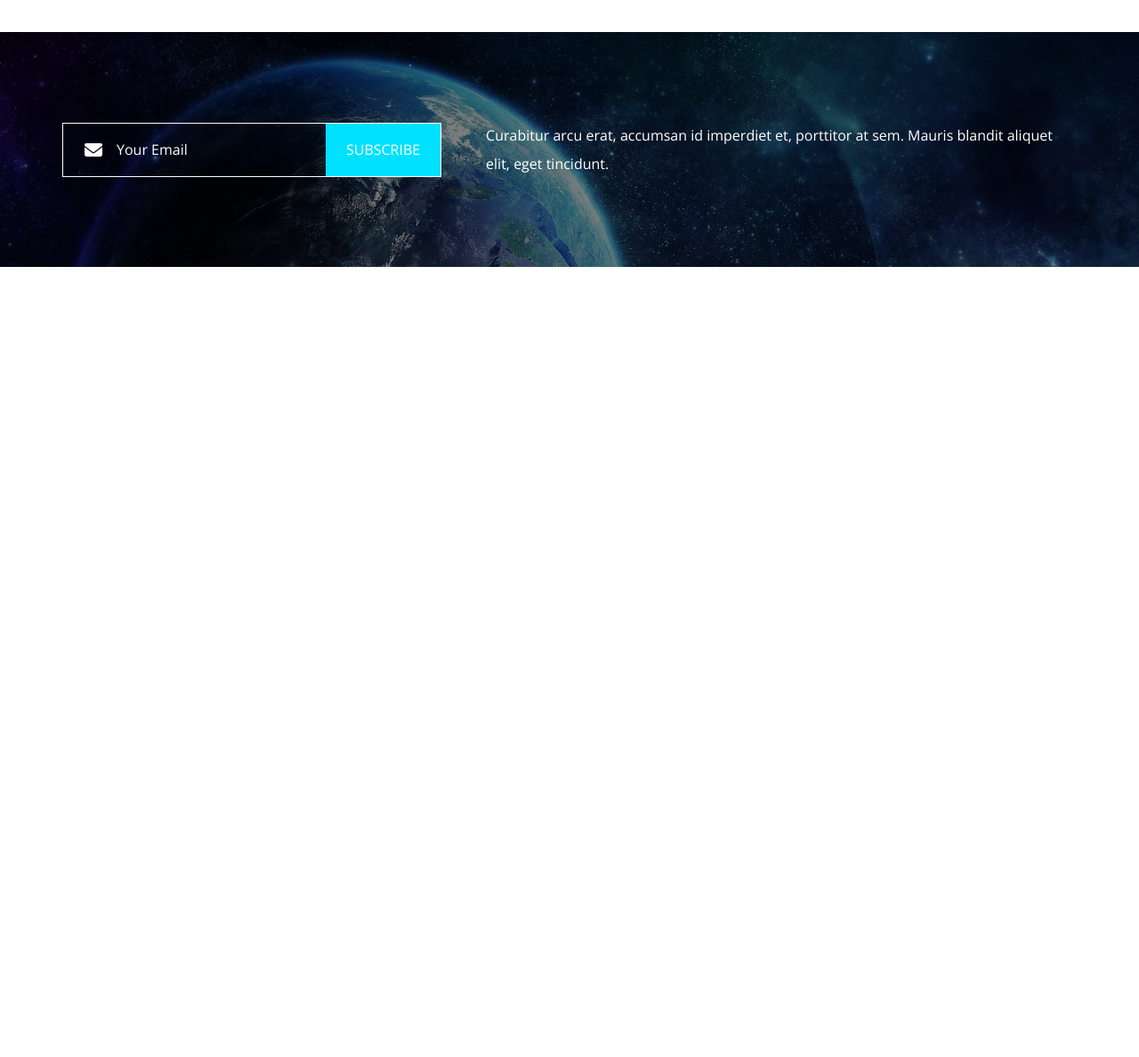
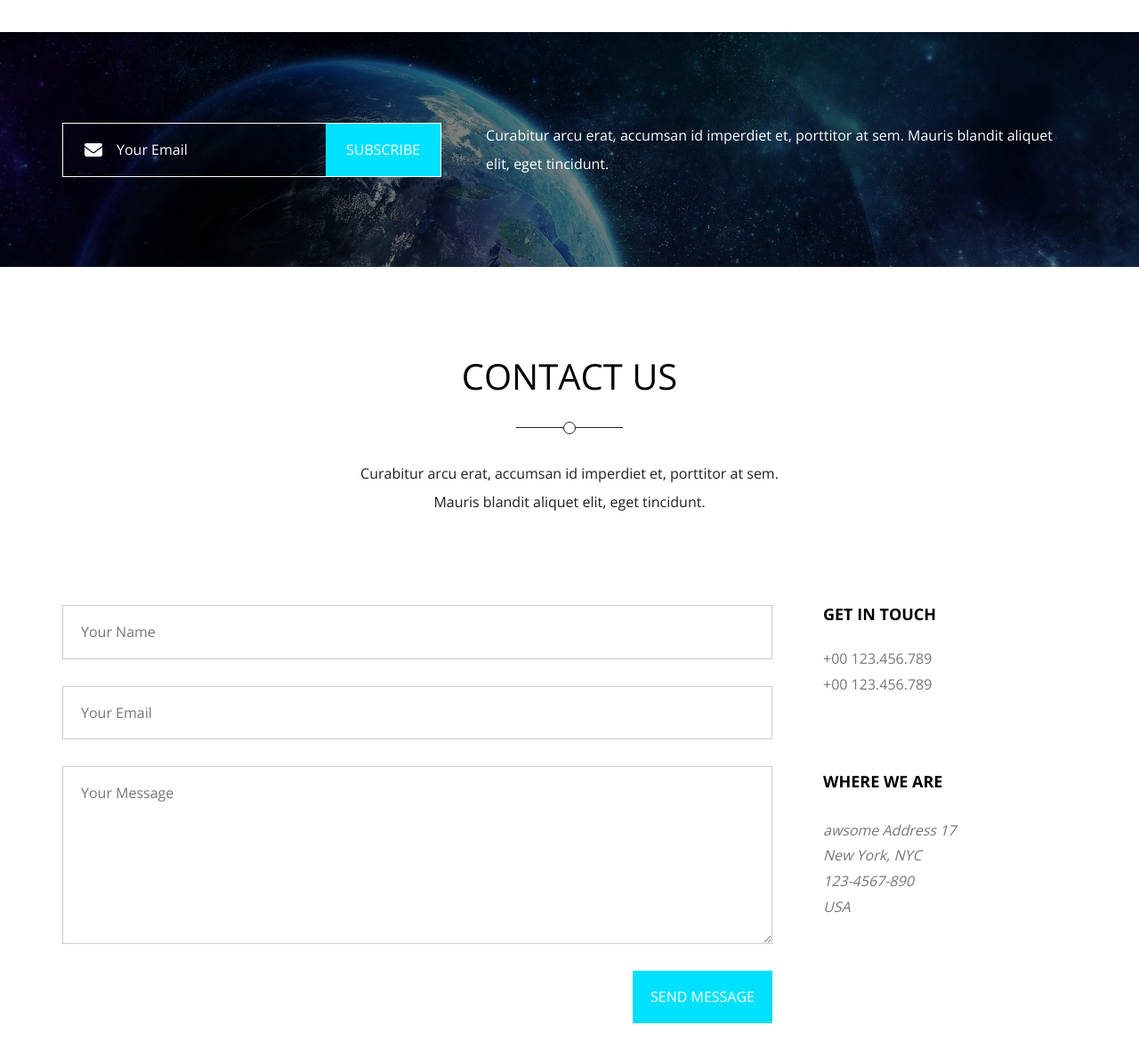
Before and after one commit to AhmedSayedx/Template_2-HTML-CSS-, a plain HTML site: page index.html in a window 1280 px wide. Shown: the part 7543-8731 px from the top of the page at 89% size. Before the commit the page ends 7843 px from the top, so only its background shows below. Drawn offline with nearby package versions, Linux system fonts and the light colour scheme.

Commit message:
contact us

```diff
--- a/css/kasper.css
+++ b/css/kasper.css
@@ -964,3 +964,71 @@ header nav .form i {
   }
 }
 /* end subscribe */
+/* start contactUs */
+.contact {
+  padding-top: var(--section-padding);
+  padding-bottom: var(--section-padding);
+}
+.contact .content {
+  display: flex;
+  justify-content: space-between;
+}
+@media (max-width: 767px) {
+  .contact .content {
+    flex-direction: column;
+  }
+}
+.contact .content form {
+  flex-basis: 70%;
+}
+.contact .content form .main-input {
+  padding: 20px;
+  display: block;
+  border: 1px solid #ccc;
+  margin-bottom: 30px;
+  width: 100%;
+}
+.contact .content form .main-input:focus {
+  outline: none;
+}
+.contact .content form textarea.main-input {
+  height: 200px;
+}
+.contact .content form input[type="submit"] {
+  background-color: var(--main-color);
+  color: white;
+  padding: 20px;
+  border: none;
+  display: flex;
+  margin-left: auto;
+  text-transform: uppercase;
+  cursor: pointer;
+}
+.contact .content .info {
+  flex-basis: 25%;
+}
+@media (max-width: 767px) {
+  .contact .content .info {
+    order: -1;
+    text-align: center;
+  }
+}
+.contact .content .info h4 {
+  text-transform: uppercase;
+  margin-bottom: 30px;
+  font-weight: bold;
+  font-size: 18px;
+}
+.contact .content .info .phone {
+  display: block;
+  color: #777;
+  margin-bottom: 10px;
+}
+.contact .content .info h4:nth-of-type(2) {
+  margin-top: 90px;
+}
+.contact .content .info address {
+  color: #777;
+  line-height: 1.8;
+}
+/* end contactUs */
--- a/index.html
+++ b/index.html
@@ -441,5 +441,49 @@
       </div>
     </div>
     <!-- end subscribe -->
+    <!-- start contactUs -->
+    <div class="contact">
+      <div class="container">
+        <div class="main-heading">
+          <h2>contact us</h2>
+          <p>
+            Curabitur arcu erat, accumsan id imperdiet et, porttitor at sem.
+            Mauris blandit aliquet elit, eget tincidunt.
+          </p>
+        </div>
+        <div class="content">
+          <form action="">
+            <input
+              class="main-input"
+              type="text"
+              name="name"
+              placeholder="Your Name"
+            />
+            <input
+              class="main-input"
+              type="email"
+              name="mail"
+              placeholder="Your Email"
+            />
+            <textarea
+              class="main-input"
+              name="Message"
+              placeholder="Your Message"
+            ></textarea>
+            <input type="submit" value="Send message" />
+          </form>
+          <div class="info">
+            <h4>Get in Touch</h4>
+            <span class="phone">+00 123.456.789</span>
+            <span class="phone">+00 123.456.789</span>
+            <h4>Where We Are</h4>
+            <address>
+              awsome Address 17<br />New York, NYC<br />123-4567-890 <br />USA
+            </address>
+          </div>
+        </div>
+      </div>
+    </div>
+    <!-- end contactUs -->
   </body>
 </html>
```
